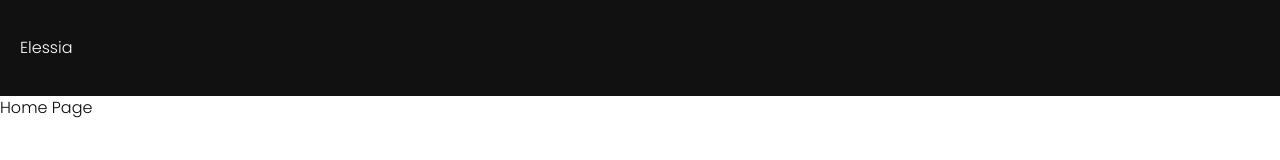
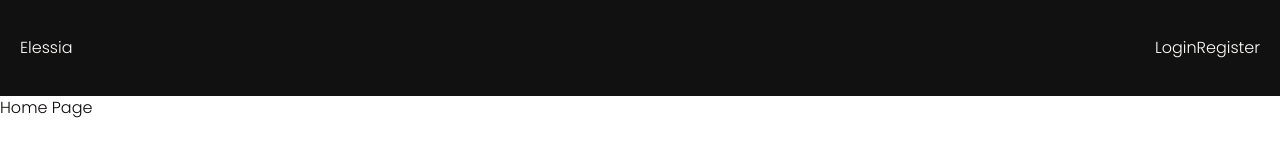
Before and after one commit to Nimira43/Elessia, a Next.js app: page / in a window 1280 px wide. Shown: the top 160 px of the page. Built offline with nearby package versions, Linux system fonts and the light colour scheme; no server answers; a web font is replaced by a local one.

Commit message:
Brough Login and Register links into AuthButtons

```diff
--- a/components/auth-buttons.tsx
+++ b/components/auth-buttons.tsx
@@ -1,6 +1,7 @@
 'use client'
 
 import { useAuth } from '@/context/auth'
+import Link from 'next/link'
 
 export default function AuthButtons() {
   const auth = useAuth()
@@ -19,7 +20,14 @@ export default function AuthButtons() {
       )}
       {!auth?.currentUser && (
         <>
-
+          <li>
+            <Link href='/login'>
+              Login
+            </Link>
+            <Link href='/register'>
+              Register
+            </Link>
+          </li>
         </>
       )}
     </div>
```
